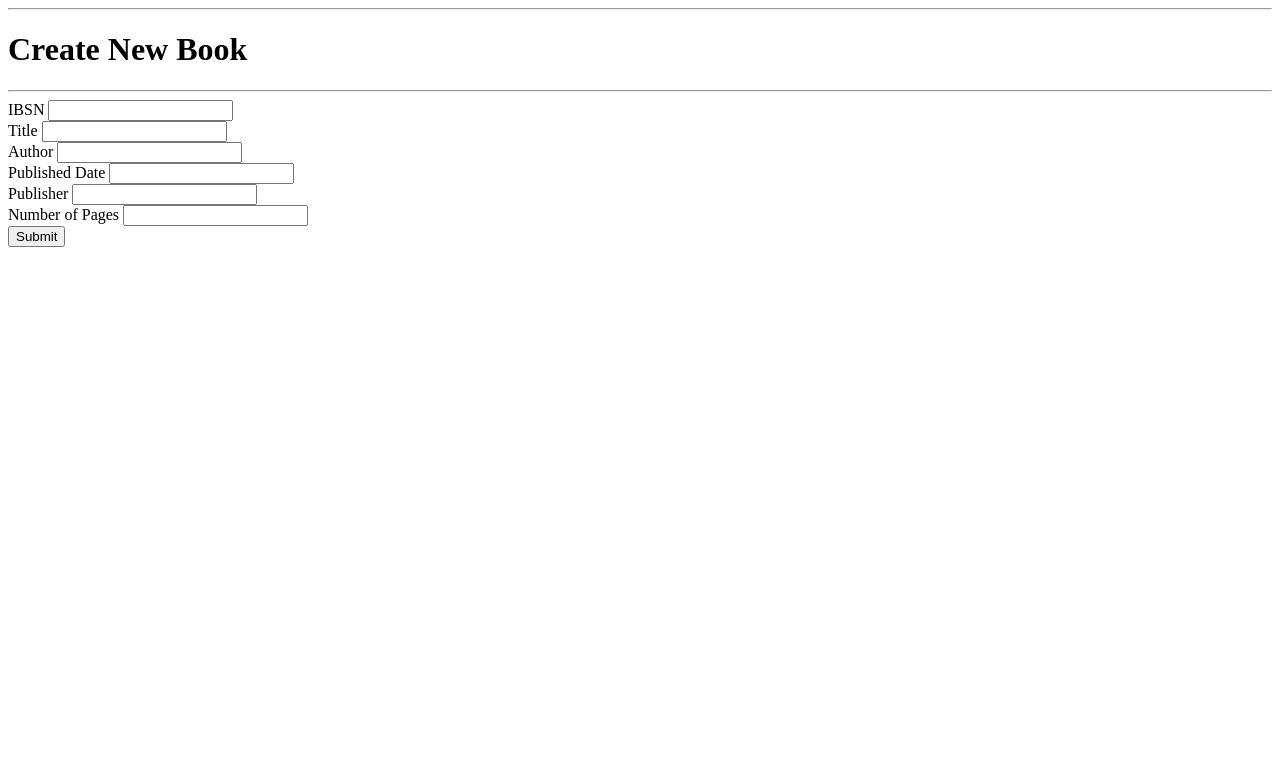
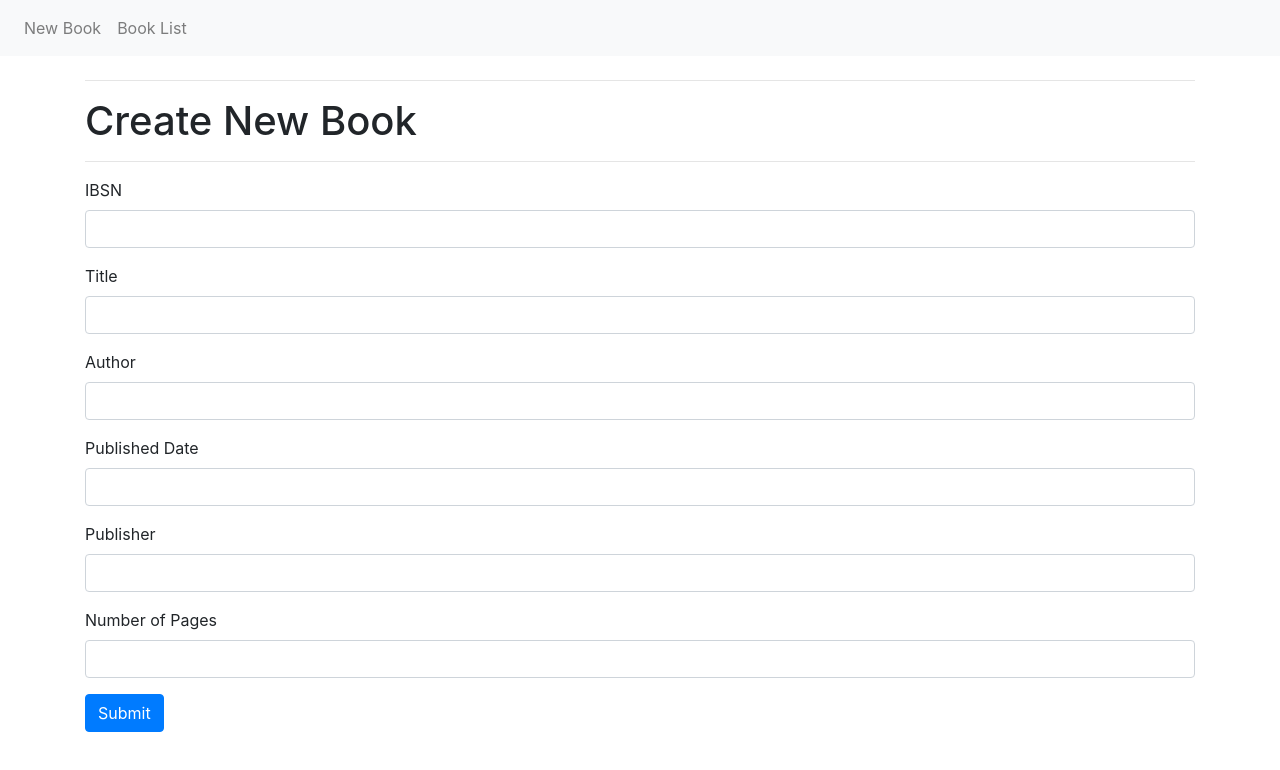
Before and after one commit to anikkasood/cs110-lab5, a website: page lab6/new-book.html in a window 1280 px wide. Drawn offline with nearby package versions, Linux system fonts and the light colour scheme.

Commit message:
added navbar. still need to update the book added page

```diff
--- a/lab6/new-book.html
+++ b/lab6/new-book.html
@@ -4,13 +4,26 @@
     <meta charset="UTF-8">
     <meta name="viewport" content="width=device-width, initial-scale=1.0">
     <title>Document</title>
+    <!-- Bootstrap CSS -->
+    <link href="https://stackpath.bootstrapcdn.com/bootstrap/4.5.2/css/bootstrap.min.css" rel="stylesheet">
 </head>
 <body>
 
-<!-- do we need this above? -->
+<!-- Navbar -->
+<nav class="navbar navbar-expand-lg navbar-light bg-light">
+    <div class="collapse navbar-collapse" id="navbarNav">
+        <ul class="navbar-nav">
+            <li class="nav-item">
+                <a class="nav-link" href="new-book.html">New Book</a>
+            </li>
+            <li class="nav-item">
+                <a class="nav-link" href="book-list.html">Book List</a>
+            </li>
+        </ul>
+    </div>
+</nav>
 
-
-<div class = "container">
+<div class="container mt-4">
 
     <hr>
     <h1>Create New Book</h1>
@@ -24,27 +37,27 @@
 
         <div class="form-group">
             <label for="Title">Title</label>
-			<input class="form-control" name = "title">
+            <input class="form-control" name="title">
         </div>
 
         <div class="form-group">
             <label for="Author">Author</label>
-			<input class="form-control" name = "author">
+            <input class="form-control" name="author">
         </div>
 
         <div class="form-group">
             <label for="PubDate">Published Date</label>
-			<input class="form-control" name = "pubDate">
+            <input class="form-control" name="pubDate">
         </div>
 
         <div class="form-group">
             <label for="Publisher">Publisher</label>
-			<input class="form-control" name = "publisher">
+            <input class="form-control" name="publisher">
         </div>
 
         <div class="form-group">
             <label for="NumPages">Number of Pages</label>
-			<input class="form-control" name = "numPages">
+            <input class="form-control" name="numPages">
         </div>
 
         <!-- Other fields -->
@@ -53,5 +66,9 @@
 
 </div>
 
+<!-- Bootstrap JS and dependencies -->
+<script src="https://code.jquery.com/jquery-3.5.1.slim.min.js"></script>
+<script src="https://cdn.jsdelivr.net/npm/@popperjs/core@2.5.4/dist/umd/popper.min.js"></script>
+<script src="https://stackpath.bootstrapcdn.com/bootstrap/4.5.2/js/bootstrap.min.js"></script>
 </body>
 </html>
```
Also changed, not shown: index.html (added, +22 -0 lines), lab6/book-list.html (+14 -1 lines). Lines whose indentation alone changed are shown as unchanged.
